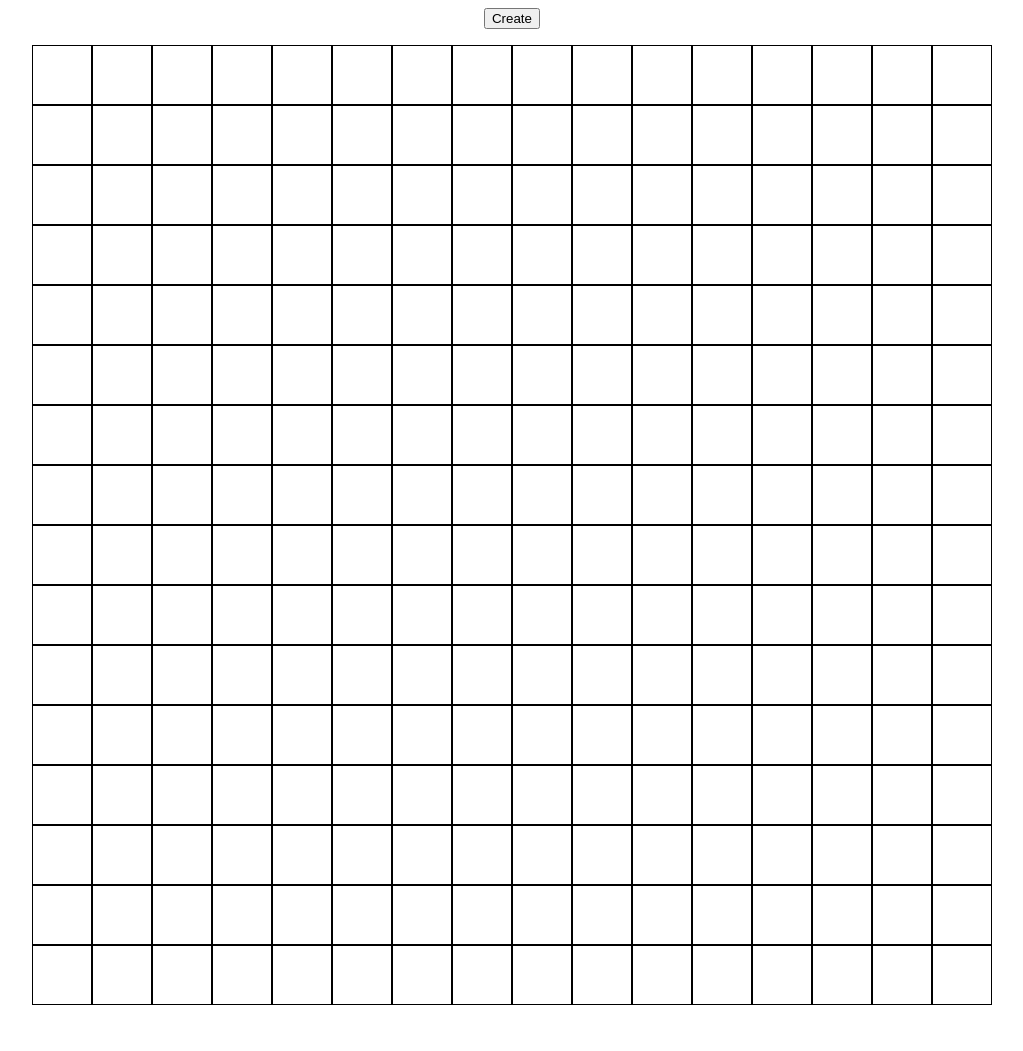
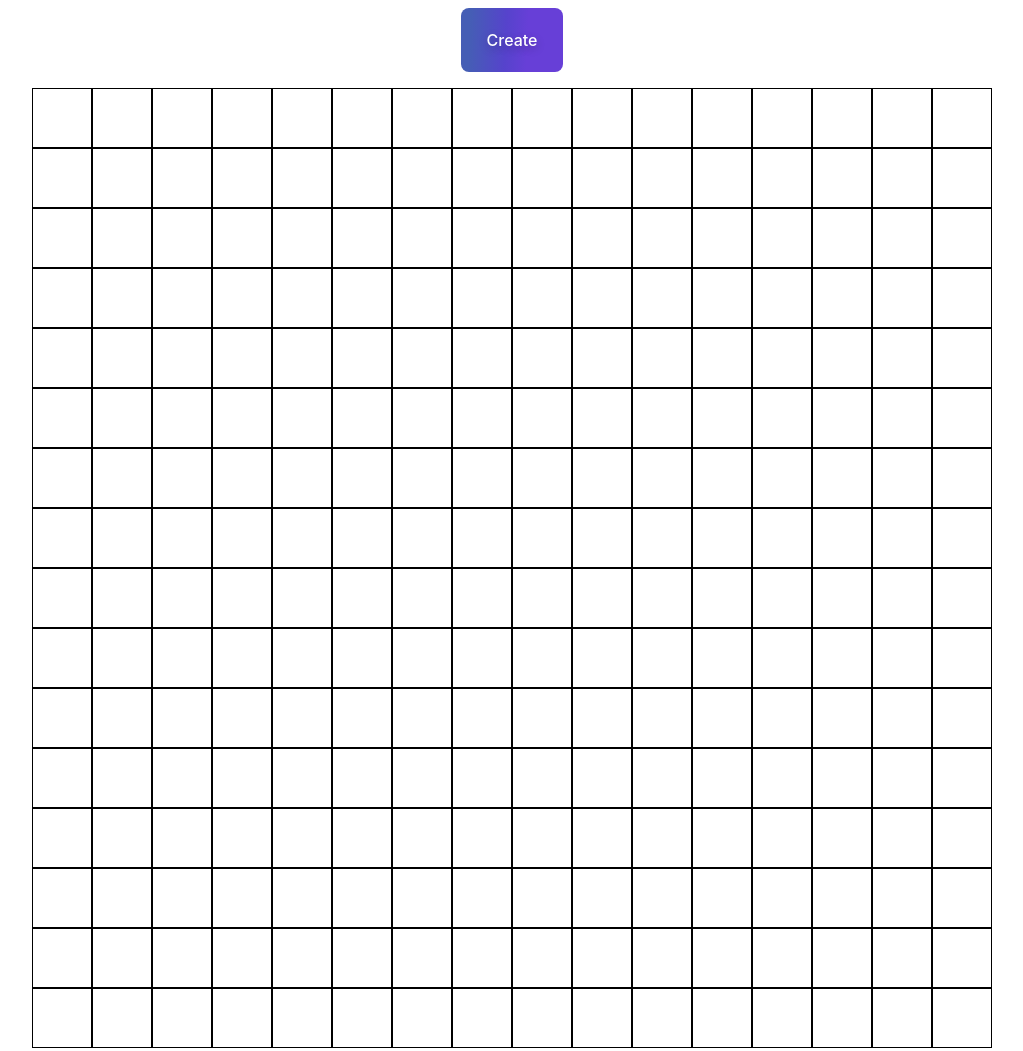
Before and after one commit to kitsuroi/odin-etch-a-sketch, a plain HTML site: page index.html in a window 1280 px wide. Shown: the whole page, without its empty margins (128-1151 px from the left). Before the commit the page ends 1013 px from the top, so only its background shows below. Drawn offline with Linux system fonts and the light colour scheme.

Commit message:
fix(color): removed random color

```diff
--- a/script.js
+++ b/script.js
@@ -44,9 +44,12 @@ function createGrid(gridSize){
   // Set grid items to active when hovered
   gridItems.forEach((gridItem) => {
     gridItem.addEventListener("mouseover", (event) => {
-    //event.target.classList.add("active");
-    const randomColor = Math.floor(Math.random()*16777215).toString(16);
+    event.target.classList.add("active");
+    /*random color challenge
+    //const randomColor = Math.floor(Math.random()*16777215).toString(16);
     event.target.style.backgroundColor = "#" + randomColor;
+    */
+
     event.target.style.opacity -= "-0.1";
     if (event.target.style.opacity >= 1) {
       event.target.style.backgroundColor = "black";
--- a/style.css
+++ b/style.css
@@ -7,6 +7,21 @@ body {
 
 .create-button{
   margin-bottom: 16px;
+  background-image: linear-gradient(92.88deg, #455EB5 9.16%, #5643CC 43.89%, #673FD7 64.72%);
+  border-radius: 8px;
+  border-style: none;
+  box-sizing: border-box;
+  color: #FFFFFF;
+  cursor: pointer;
+  flex-shrink: 0;
+  font-family: "Inter UI","SF Pro Display",-apple-system,BlinkMacSystemFont,"Segoe UI",Roboto,Oxygen,Ubuntu,Cantarell,"Open Sans","Helvetica Neue",sans-serif;
+  font-size: 16px;
+  font-weight: 500;
+  height: 4rem;
+  padding: 0 1.6rem;
+  text-align: center;
+  text-shadow: rgba(0, 0, 0, 0.25) 0 3px 8px;
+  transition: all .5s;
 }
 .grid-container {
   width: 960px;
```
